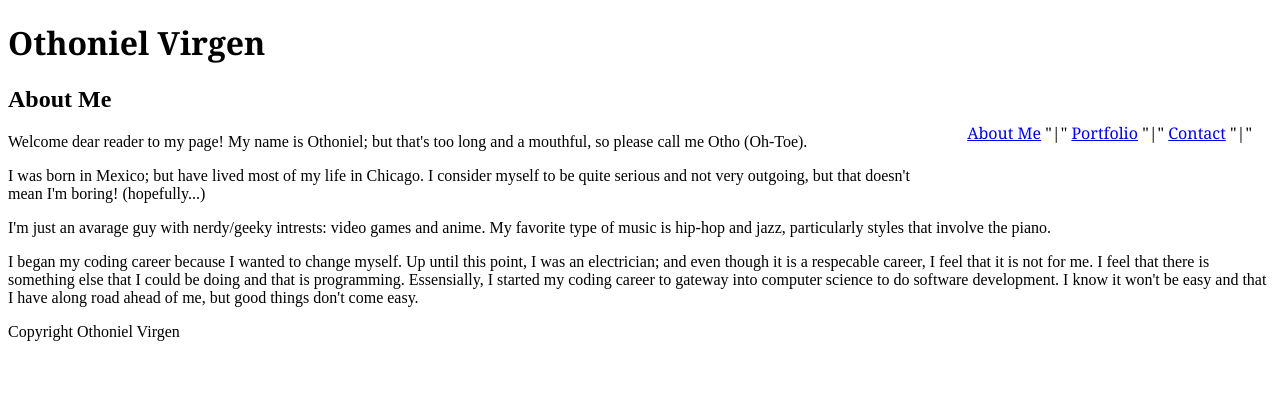
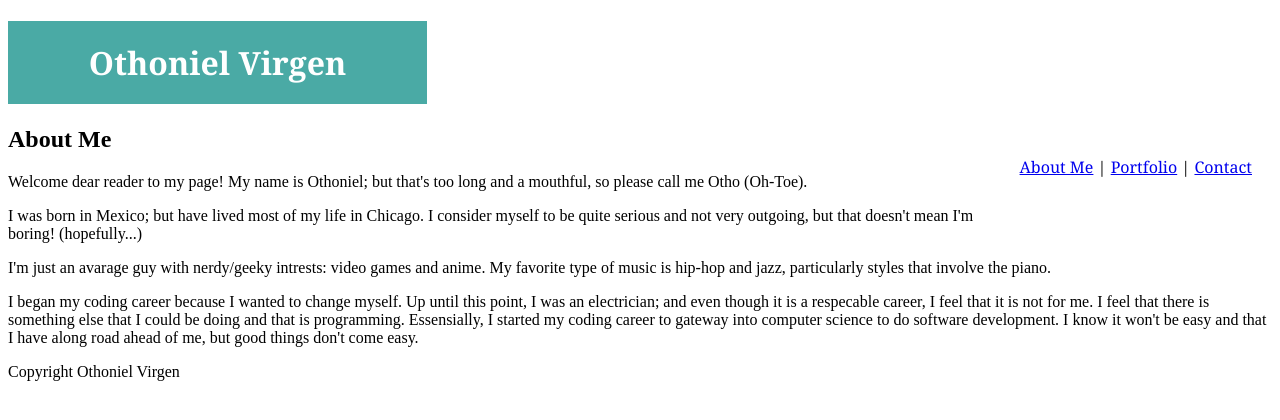
Before and after one commit to Exxodus-sama/Basic-Portfolio, a plain HTML site: page index.html in a window 1280 px wide. Drawn offline with Linux system fonts and the light colour scheme.

Commit message:
new adds

```diff
--- a/css/style.css
+++ b/css/style.css
@@ -1,6 +1,6 @@
 
 body {
-    background-image: ;
+    background-image: url();
     background-repeat: repeat;
     background-attachment: scroll;
 }
@@ -11,12 +11,21 @@ header {
     border-width: 2px;
     font-family: Georgia, 'Times New Roman', Times, serif;
     max-width: 100%;
+    margin-bottom: 20px;
+}
 
+.myName {
+    text-align: center;
+    color: #ffffff;
+    width: 30%;
+    padding: 20px;
+    background: #4aaaa5;
 }
 
 ul {
     float: right;
     padding: 20px;
+    margin-top: 10px;
     list-style-type: initial
 }
 
--- a/index.html
+++ b/index.html
@@ -3,6 +3,7 @@
 <head>
     <meta charset="utf-8" />
     <title>Othoniel Virgen</title>
+    <!-- <link rel="stylesheet" type="text/css" href="css/reset.css" /> -->
     <link rel="stylesheet" type="text/css" href="css/style.css" />
 </head>
 <body>
@@ -10,11 +11,11 @@
 
 
 <header>
-    <h1>Othoniel Virgen</h1>
+    <h1 class="myName">Othoniel Virgen</h1>
      <ul>
-          <li> <a href="#">About Me</a> "|" </li>
-          <li> <a href="#">Portfolio</a> "|" </li>
-          <li> <a href="#">Contact</a> "|" </li>
+          <li> <a href="#">About Me</a> | </li>
+          <li> <a href="#">Portfolio</a> | </li>
+          <li> <a href="#">Contact</a> </li>
     </ul>
 </header>
 
```
